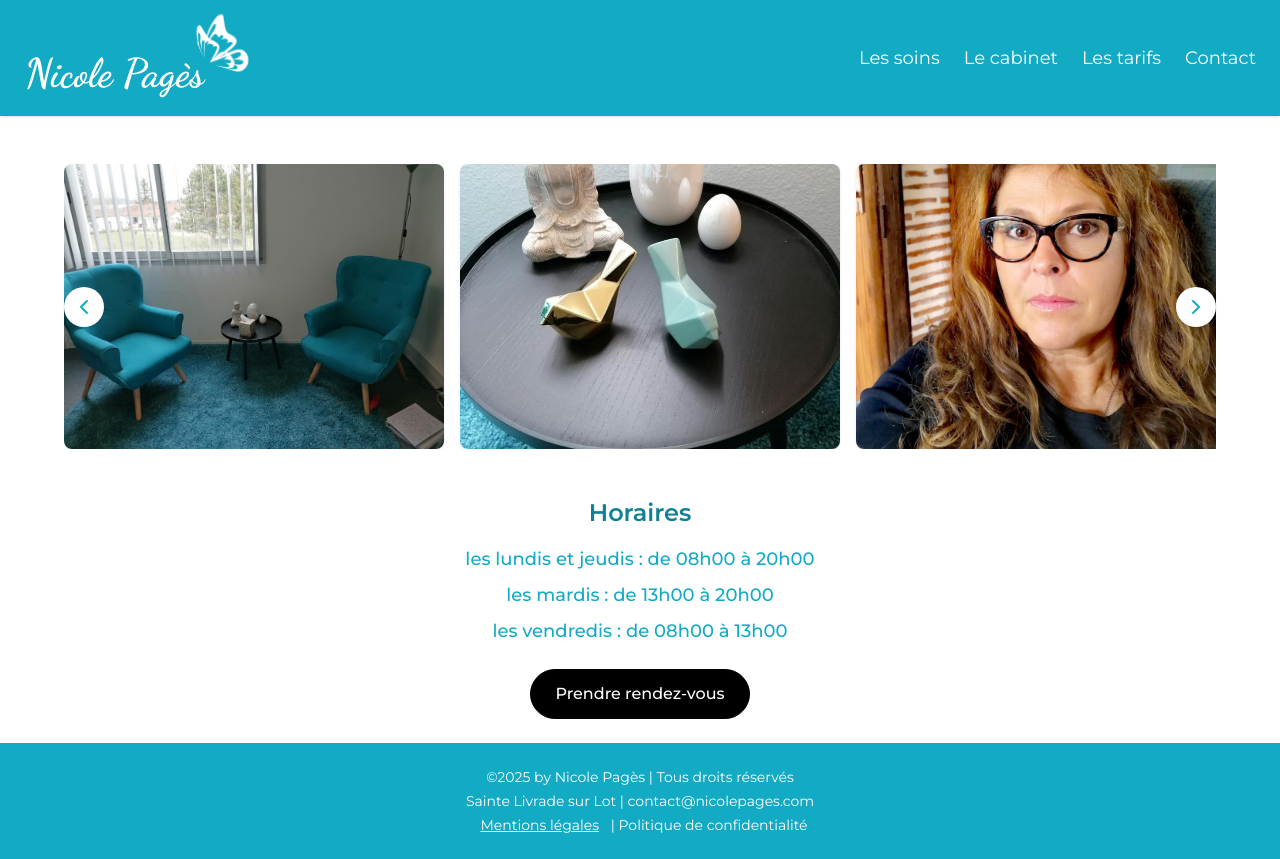
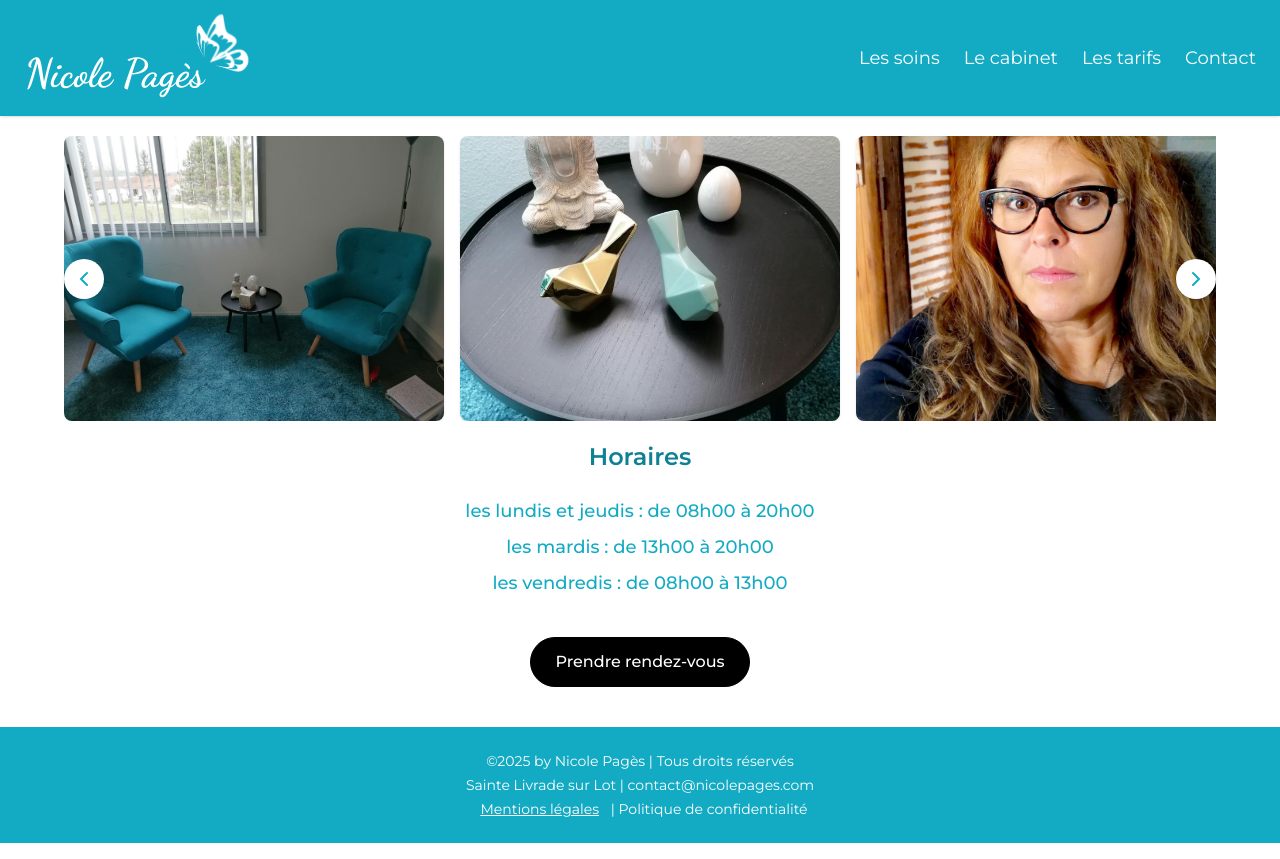
Before and after one commit to barry-black/nicole-pages-website, a Next.js app: page /cabinet in a window 1280 px wide. Built offline with nearby package versions, Linux system fonts and the light colour scheme.

Commit message:
fix disposition cabinet

```diff
--- a/src/pages/cabinet.tsx
+++ b/src/pages/cabinet.tsx
@@ -28,23 +28,28 @@ export default function CabinetPage() {
         {/* Galerie d’images */}
         <CabinetCarousel />
 
-        {/* Horaires */}
-        <section className="py-0">
-          <h2 className="text-2xl font-semibold mb-4 text-[var(--color-ocean-blue)]">
+        {/* Bloc horaires + bouton */}
+        <section className="py-0 px-6 flex flex-col items-center bg-white">
+          <div className="max-w-prose text-center space-y-6">
+            <h2 className="text-2xl font-semibold text-[var(--color-ocean-blue)]">
               Horaires
             </h2>
-          <ul className="space-y-2 text-lg font-medium">
+            <ul className="space-y-2 text-lg font-medium text-[var(--color-sky-blue)]">
               <li>les lundis et jeudis : de 08h00 à 20h00</li>
               <li>les mardis : de 13h00 à 20h00</li>
               <li>les vendredis : de 08h00 à 13h00</li>
             </ul>
-        </section>
+          </div>
 
-        <div className="my-6">
-          <Button variant="callAction" onClick={() => console.log("Prendre rendez-vous")}>
+          <div className="my-10">
+            <Button
+              variant="callAction"
+              onClick={() => console.log("Prendre rendez-vous")}
+            >
               Prendre rendez-vous
             </Button>
           </div>
+        </section>
 
         {/* Footer */}
         <Footer />
--- a/src/ui/components/carroussel/caroussel.tsx
+++ b/src/ui/components/carroussel/caroussel.tsx
@@ -57,7 +57,7 @@ export const CabinetCarousel = () => {
   }, []);
 
   return (
-    <section className="bg-white py-12 px-6">
+    <section className="bg-white py-5 px-6">
       <div className="relative max-w-6xl mx-auto">
         <button
           className="absolute left-0 top-1/2 -translate-y-1/2 z-10 p-2 bg-white rounded-full shadow hover:bg-gray-100"
```
Lines whose indentation alone changed are shown as unchanged.
